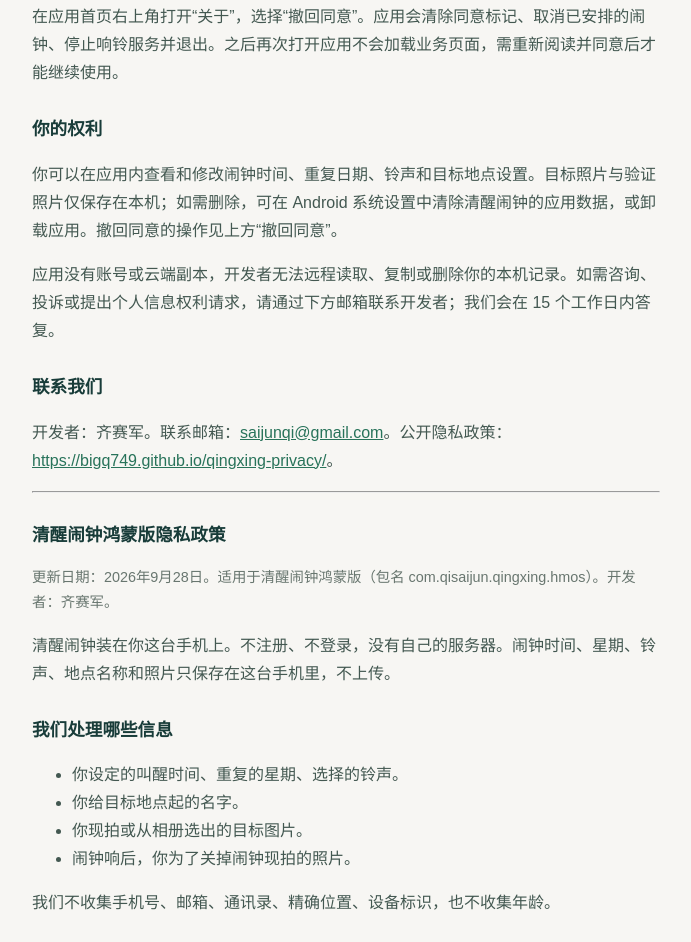
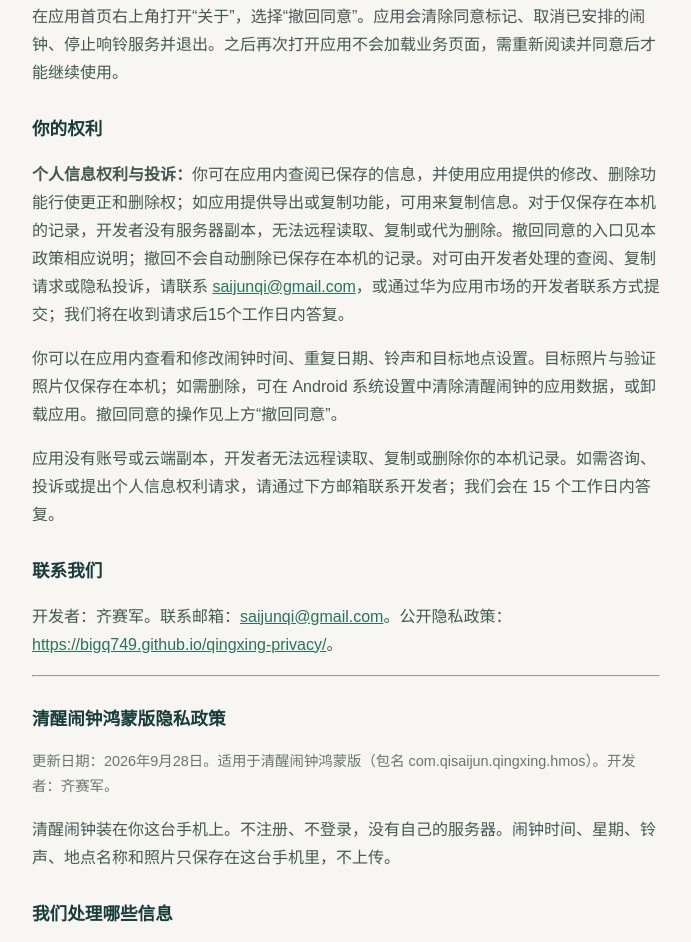
Before and after one commit to BigQ749/qingxing-privacy, a plain HTML site: page index.html in a window 1280 px wide. Shown: the part 1657-2599 px from the top of the page, without its empty margins (294-985 px from the left). Drawn offline with Linux system fonts and the light colour scheme.

Commit message:
Complete privacy rights and contact instructions

```diff
--- a/index.html
+++ b/index.html
@@ -56,6 +56,7 @@
   <p>在应用首页右上角打开“关于”，选择“撤回同意”。应用会清除同意标记、取消已安排的闹钟、停止响铃服务并退出。之后再次打开应用不会加载业务页面，需重新阅读并同意后才能继续使用。</p>
 
   <h2 id="rights">你的权利</h2>
+      <p data-policy-rights-update="2026-10-16"><strong>个人信息权利与投诉：</strong>你可在应用内查阅已保存的信息，并使用应用提供的修改、删除功能行使更正和删除权；如应用提供导出或复制功能，可用来复制信息。对于仅保存在本机的记录，开发者没有服务器副本，无法远程读取、复制或代为删除。撤回同意的入口见本政策相应说明；撤回不会自动删除已保存在本机的记录。对可由开发者处理的查阅、复制请求或隐私投诉，请联系 <a href="mailto:saijunqi@gmail.com">saijunqi@gmail.com</a>，或通过华为应用市场的开发者联系方式提交；我们将在收到请求后15个工作日内答复。</p>
   <p>你可以在应用内查看和修改闹钟时间、重复日期、铃声和目标地点设置。目标照片与验证照片仅保存在本机；如需删除，可在 Android 系统设置中清除清醒闹钟的应用数据，或卸载应用。撤回同意的操作见上方“撤回同意”。</p>
   <p>应用没有账号或云端副本，开发者无法远程读取、复制或删除你的本机记录。如需咨询、投诉或提出个人信息权利请求，请通过下方邮箱联系开发者；我们会在 15 个工作日内答复。</p>
 
```
